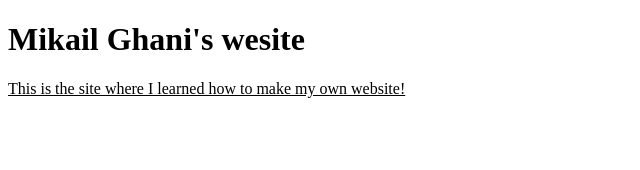
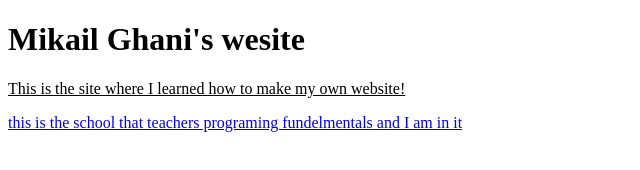
Before and after one commit to mikailGhani/MyWebsite, a plain HTML site: page index.html in a window 1280 px wide. Shown: the whole page, without its empty margins (0-640 px from the left). Drawn offline with Linux system fonts and the light colour scheme.

Commit message:
Update index.html

```diff
--- a/index.html
+++ b/index.html
@@ -3,5 +3,6 @@
  <body>
   <h1> <b>Mikail Ghani's wesite</b> </h1>
   <p>  <u>This is the site where I learned how to make my own website!</u> </p>
+  <p>  <a href="https://www.trevor.org/"> this is the school that teachers programing fundelmentals and I am in it</a></p>
  </body>
 </html>
```
